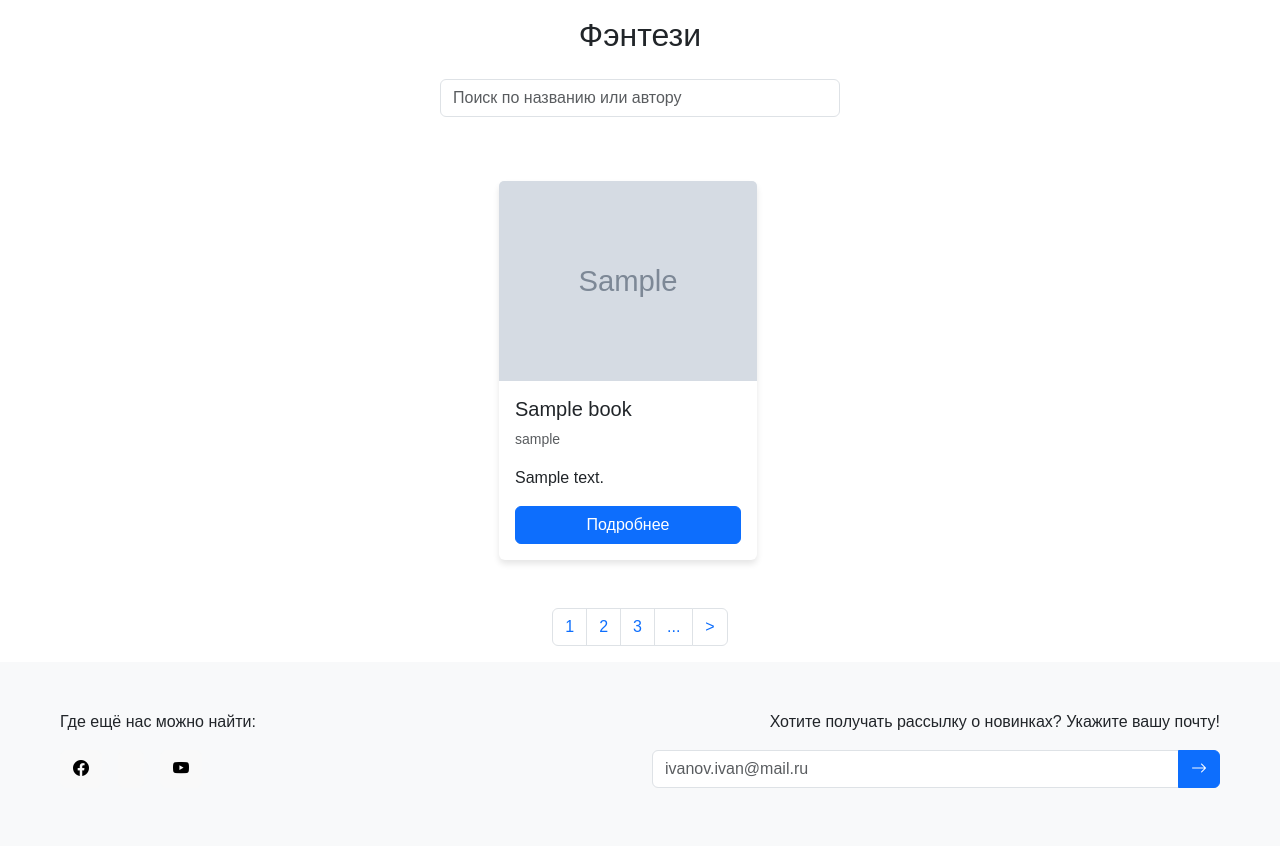
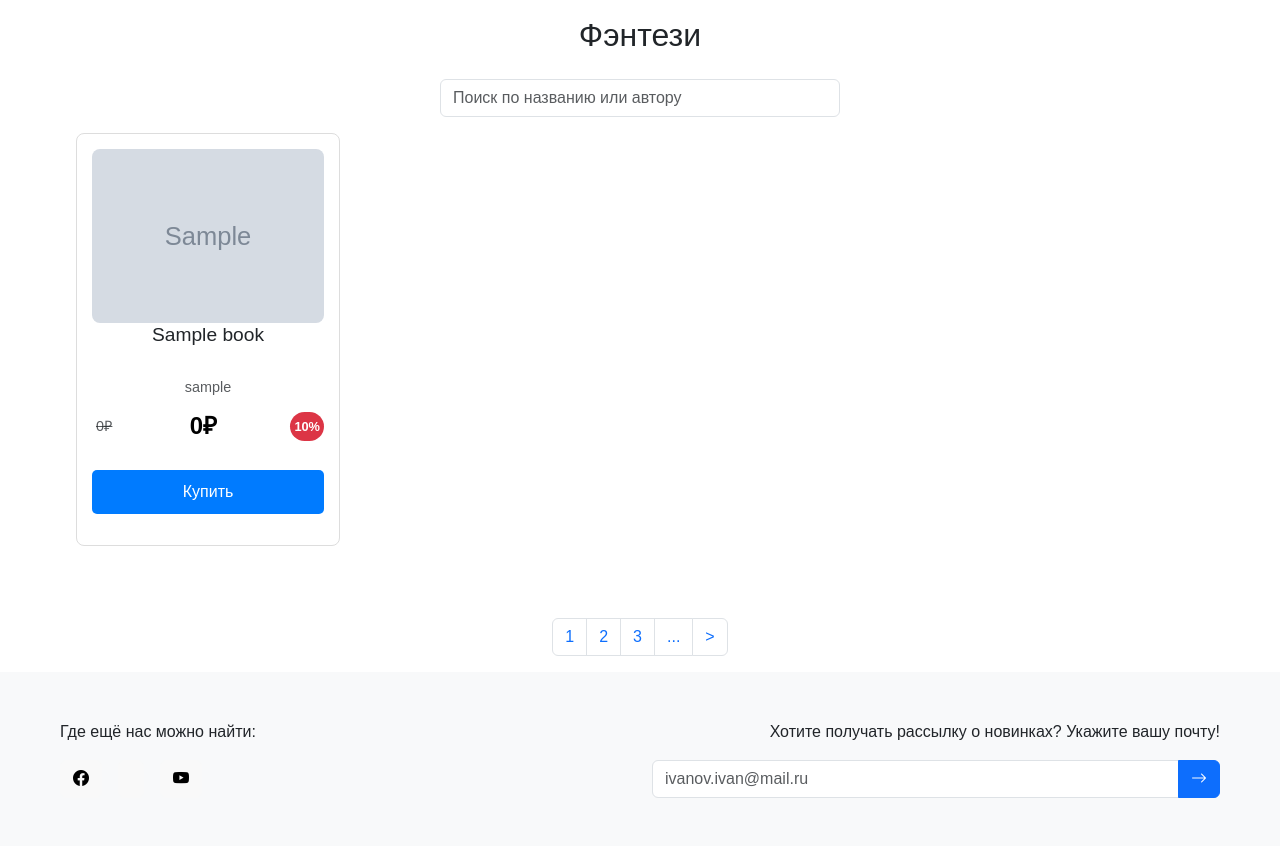
Before and after one commit to DVGnezdilova/ProjectDj, a Django app: a page that uses BooksForEveryone/books/templates/catalog.html in a window 1280 px wide. Shown: the part 181-1027 px from the top of the page. Before the commit the page ends 969 px from the top, so only its background shows below. Run offline with Django 5.2, Linux system fonts and the light colour scheme; tables that the repository leaves empty hold one stand-in row (values such as "Sample post"); grey boxes marked "Sample" are stand-in pictures.

Commit message:
comm2 09.05

```diff
--- a/BooksForEveryone/books/templates/catalog.html
+++ b/BooksForEveryone/books/templates/catalog.html
@@ -42,7 +42,6 @@
             </nav> -->
 
 {% load static %}
-<!-- <link rel="stylesheet" href="{% static 'index.css' %}"> -->
 <!DOCTYPE html>
 <html lang="en">
 <head>
@@ -129,37 +128,42 @@
             </form>
             <div class="catalog">
                 <div class="container">
-                    {% if query %}
-                        <p class="text-center mb-3">Найдено: {{ books|length }} по запросу "{{ query }}"</p>
-                    {% endif %}
                     <div class="row row-equal-height">
-                        <!-- Цикл для вывода книг -->
-                        <div class="row g-4 justify-content-center">
                         {% for book in books %}
-                        <div class="col-12 col-md-3">
-                            <div class="card h-100 d-flex flex-column">
-                                <img src="{{ book.photo }}" class="card-img-top" alt="{{ book.title }}">
-                                <div class="card-body flex-grow-1 d-flex flex-column justify-content-between">
-                                    <h5 class="card-title">{{ book.title }}</h5>
-                                    <p class="card-text small text-muted">
+                        <div class="col-md-3 mb-4">
+                            <div class="products-inside d-flex flex-column h-100">
+                                <!-- Изображение книги -->
+                                <div class="products-img">
+                                    <img src="{{ book.photo }}" alt="{{ book.title }}" style="width: 100%; height: 100%; object-fit: cover; border-radius: 8px;">
+                                </div>
+                                <!-- Детали книги -->
+                                <div class="products-details flex-grow-1 d-flex flex-column">
+                                    <!-- Название книги -->
+                                    <h4 class="book-title text-center">{{ book.title }}</h4>
+                                    <!-- Автор(ы) -->
+                                    <p class="author text-center small text-muted">
                                         {% for writer in book.id_writer.all %}
                                             {{ writer.nickname }}{% if not forloop.last %}, {% endif %}
                                         {% endfor %}
                                     </p>
-                                    <p class="card-text">{{ book.description|truncatewords:15 }}</p>
-                                    <a href="#" class="btn btn-secondary w-100">Подробнее</a>
+                                    <!-- Цены -->
+                                    <div class="price-container mt-auto d-flex justify-content-between">
+                                        <span class="old-price text-decoration-line-through small text-muted px-1">{{ book.discount }}&#8381;</span>
+                                        <span class="new-price fw-bold">{{ book.discounted_price }}&#8381;</span>
+                                        {% if book.sale %}
+                                            <span class="discount-badge bg-danger text-white px-1">{{ book.sale }}%</span>
+                                        {% endif %}
+                                    </div>
+                                    <!-- Кнопка "Купить" -->
+                                    <a class="buy-btn my-3 d-block text-center" href="/vh" style="text-decoration: none;">
+                                        <span>Купить</span>
+                                    </a>
                                 </div>
                             </div>
                         </div>
                         {% empty %}
-                        <div class="col-12 text-center mt-5">
-                            <div class="alert alert-info fs-4 text-muted" role="alert">
-                                {% if query %}
-                                    Ничего не найдено по запросу "{{ query }}".
-                                {% else %}
-                                    Книг в этом жанре пока нет.
-                                {% endif %}
-                            </div>
+                        <div class="col-12">
+                            <p class="text-center fs-4 text-muted">Ничего не найдено</p>
                         </div>
                         {% endfor %}
                     </div>
--- a/BooksForEveryone/books/views.py
+++ b/BooksForEveryone/books/views.py
@@ -181,31 +181,25 @@ def journal(request):
 def catalog(request, genre=None):
     query = request.GET.get('q', '')  # Получаем поисковый запрос
 
-    # Фильтрация по жанру (если указан)
     if genre:
         books = Book.objects.filter(genre=genre).prefetch_related('id_writer')
     else:
         books = Book.objects.all().prefetch_related('id_writer')
 
-    # Поиск по названию книги или псевдониму автора
     if query:
         books = books.filter(
             Q(title__icontains=query) |
             Q(id_writer__nickname__icontains=query)
-        ).distinct()  # Убираем дубликаты
+        ).distinct()
 
     # Расчет цены со скидкой
-    def calculate_discounted_price(books_list):
-        for book in books_list:
-            if book.sale:
-                discount_percentage = int(book.sale)
-                book.discounted_price = round(book.discount - (book.discount * discount_percentage / 100))
-            else:
-                book.discounted_price = book.discount
+    for book in books:
+        if book.sale:
+            discount_percentage = int(book.sale)
+            book.discounted_price = round(book.discount - (book.discount * discount_percentage / 100))
+        else:
+            book.discounted_price = book.discount
 
-    calculate_discounted_price(books)
-
-    # Получение всех жанров для меню
     genres = Book.objects.values_list('genre', flat=True).distinct()
 
     return render(request, 'catalog.html', {
```
